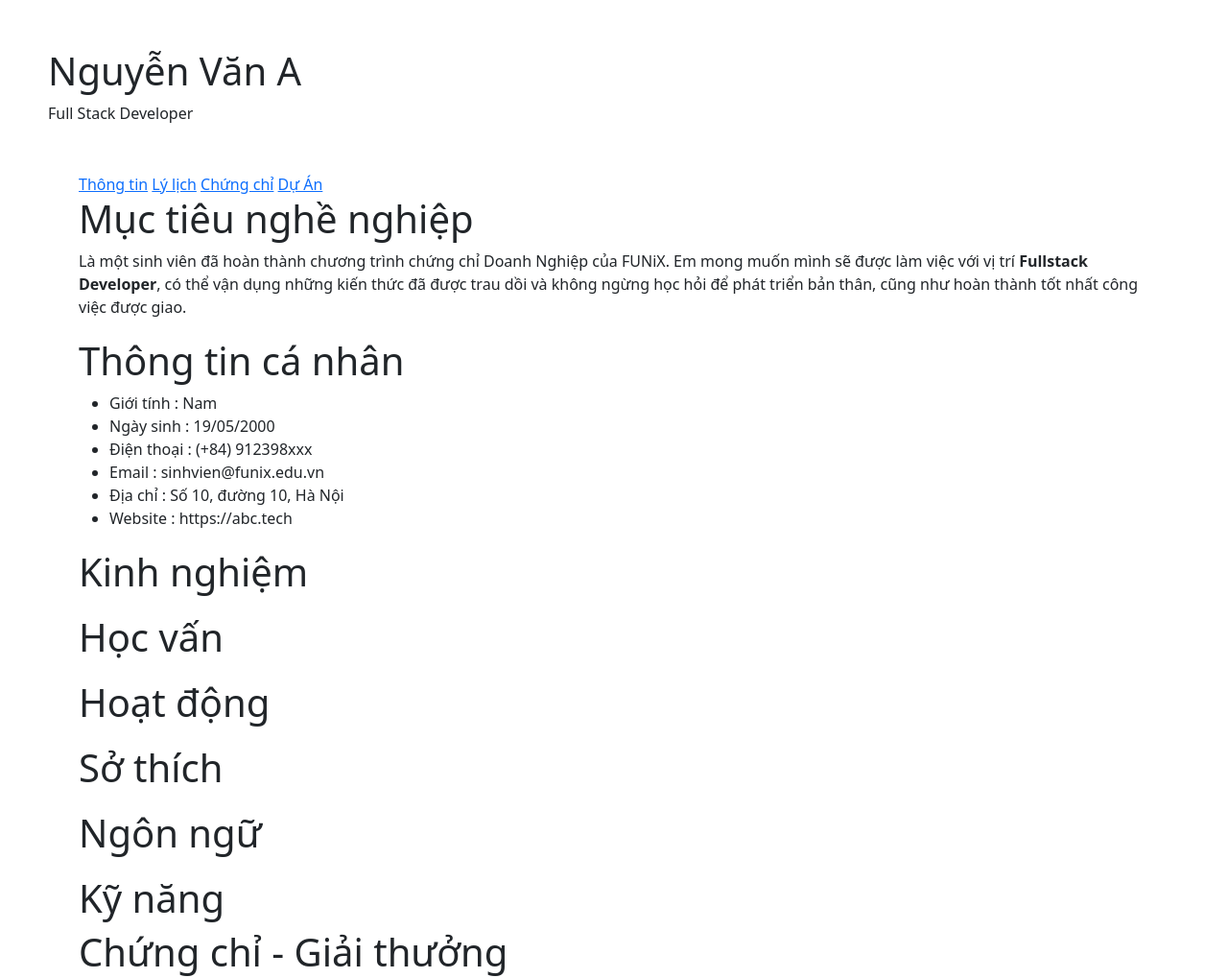
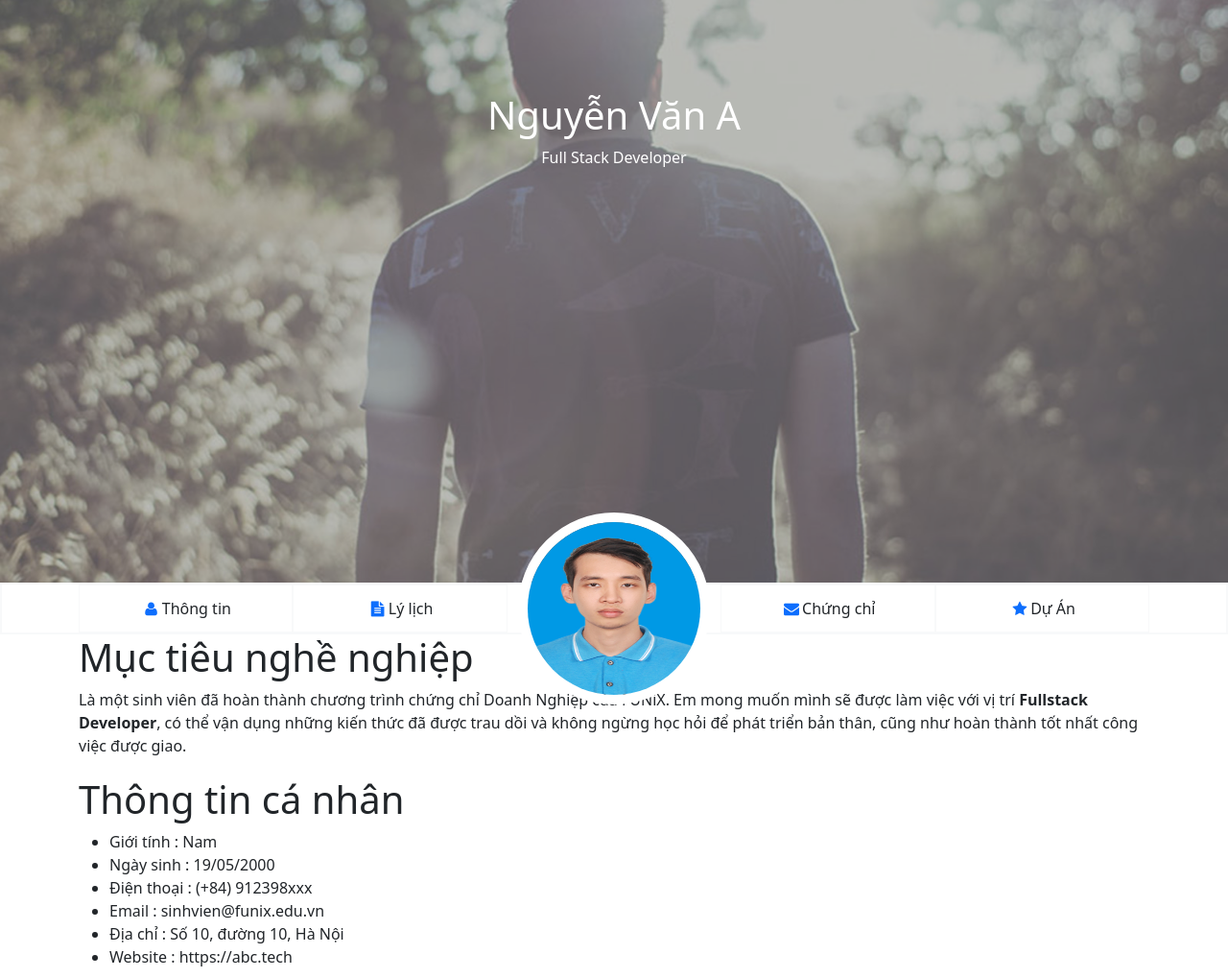
Before and after one commit to Hieulee97/-web101x-assignment-test-03, a plain HTML site: page index.html in a window 1280 px wide. Shown: the top 1019 px of the page at 96% size. Drawn offline with nearby package versions, Linux system fonts and the light colour scheme.

Commit message:
asm03v0.02

```diff
--- a/assets/css/latop.css
+++ b/assets/css/latop.css
@@ -0,0 +1,39 @@
+/* Begin: CSS for HTML */
+:root {
+  --color-primary: #eb8426;
+  --color-white: #fff;
+  --color-black: #000;
+  --font-global: "Roboto", sans-serif;
+  --color-gray: #e9e9e9;
+  --color-ligt-gray: #e8e9e9;
+  --color-brown-gray: #e2e2e2;
+  --color-text-blue: #005eff;
+}
+
+html {
+  font-family: var(--font-global);
+}
+
+/* End: CSS for HTML  */
+/* Begin: CSS helper class */
+
+.hlt-img-blur {
+  filter: contrast(0.5);
+}
+/* End: CSS helper class */
+/* Begin: CSS main class */
+.personal-avatar {
+  left: 50%;
+  transform: translateX(-50%);
+  width: 200px;
+  height: 200px;
+  border-radius: 999px;
+  border: 10px solid var(--color-white);
+}
+
+.personal-avatar > img.d-block {
+  width: 100%;
+  height: 100%;
+  border-radius: 999px;
+}
+/* End: CSS main class */
--- a/index.html
+++ b/index.html
@@ -36,17 +36,71 @@
     <title>Assignment 03</title>
   </head>
   <body>
-    <div id="banner" style="padding: 50px">
-      <h1>Nguyễn Văn A</h1>
-      <span>Full Stack Developer</span>
+    <!-- Bengin: Banner -->
+    <div id="banner">
+      <img
+        src="assets/images/banner.jpg"
+        alt="Avatar Image"
+        width="1600"
+        height="759"
+        class="img-fluid d-block position-relative w-100 hlt-img-blur"
+      />
+      <div
+        class="text-white text-center w-100 position-absolute top-0 mt-md-5 pt-5"
+      >
+        <h1>Nguyễn Văn A</h1>
+        <span>Full Stack Developer</span>
+      </div>
     </div>
+    <!-- End: Banner -->
+    <!-- Bengin: Navbar-->
+    <section id="nav-bar" class="border border-1 border-light">
+      <nav class="navbar navbar-expand-lg border border-1 border-light p-0">
+        <div class="container">
+          <div
+            class="nav-item h-100 w-25 border border-1 border-light text-center pt-1 pb-1"
+          >
+            <a href="#" class="nav-link active text-dark"
+              ><i class="icon-user text-primary"></i>Thông tin</a
+            >
+          </div>
+          <div
+            class="nav-item h-100 w-25 border border-1 border-light text-center pt-1 pb-1"
+          >
+            <a href="#" class="nav-link active text-dark"
+              ><i class="icon-doc-text-inv text-primary"></i>Lý lịch</a
+            >
+          </div>
+          <div class="nav-item h-100 w-25"></div>
+          <div
+            class="nav-item h-100 w-25 border border-1 border-light text-center pt-1 pb-1"
+          >
+            <a href="#" class="nav-link active text-dark"
+              ><i class="icon-mail-alt text-primary"></i>Chứng chỉ</a
+            >
+          </div>
+          <div
+            class="nav-item h-100 w-25 border border-1 border-light text-center pt-1 pb-1"
+          >
+            <a href="#" class="nav-link active text-dark"
+              ><i class="icon-star-1 text-primary"></i>Dự Án</a
+            >
+          </div>
+          <div class="position-absolute personal-avatar">
+            <img
+              src="assets/images/avatar.jpg"
+              alt="Avatar"
+              width="295"
+              height="413"
+              class="d-block position-absolute"
+            />
+          </div>
+          <!-- <a href="#">Thông tin</a>
+          <a href="#">Lý lịch</a>
 
-    <section id="nav-bar">
-      <nav class="container">
-        <a href="#">Thông tin</a>
-        <a href="#">Lý lịch</a>
-        <a href="#">Chứng chỉ</a>
-        <a href="#">Dự Án</a>
+          <a href="#">Chứng chỉ</a>
+          <a href="#">Dự Án</a> -->
+        </div>
       </nav>
     </section>
 
```
